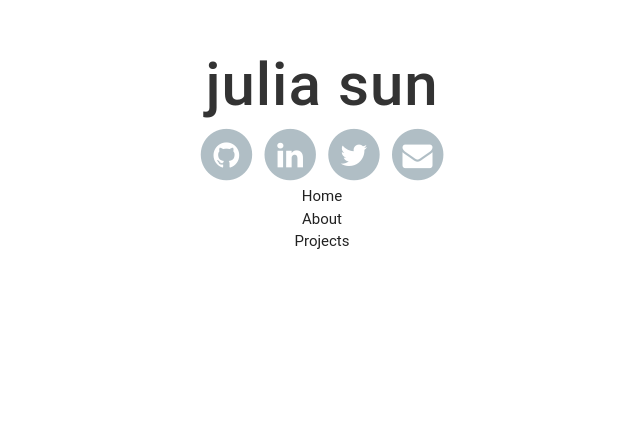
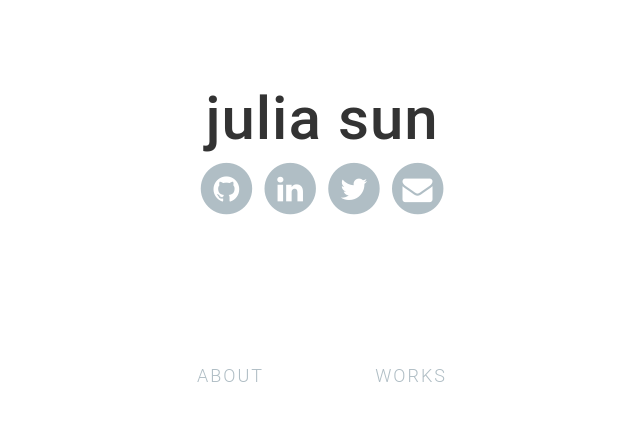
Before and after one commit to jubearsun/jubearsun.github.io, a website: page src/index.html in a window 1280 px wide. Shown: the part 251-672 px from the top of the page, without its empty margins (318-958 px from the left). Drawn offline with nearby package versions, Linux system fonts and the light colour scheme; files that its build step writes are made by us from their sources; files whose address does not match are found by name.

Commit message:
new landing page

```diff
--- a/src/sass/base.scss
+++ b/src/sass/base.scss
@@ -1,5 +1,4 @@
 // Base
-
 *,
 *:after,
 *:before {
--- a/src/sass/pages/_home.scss
+++ b/src/sass/pages/_home.scss
@@ -1,19 +1,24 @@
 // Home
 
 .home-page {
+
+}
+
+.title-container {
     @include vertical-align();
     text-align: center;
     .landing-title {
-        width: 50%;
+        width: 100%;
         margin: 0 auto;
         font-weight: 500;
         color: $black;
         letter-spacing: 1px;
         line-height: 80px;
         font-size: 60px;
+        text-align: center;
     }
     .icons {
-        width: 50%;
+        width: 100%;
         margin: 0 auto;
         .fa-circle {
             color: #b0bec5;
@@ -45,3 +50,35 @@
         }
     }
 }
+
+.navigation-container {
+    position: fixed;
+    bottom: 20%;
+    width: 100%;
+    .navigation {
+        @include cf();
+        margin: 0 auto;
+        width: 250px;
+        .link {
+            text-transform: uppercase;
+            font-size: 18px;
+            font-weight: 300;
+            cursor: pointer;
+            letter-spacing: 2px;
+            color: #b0bec5;
+            transition: color 500ms ease;
+            &:hover {
+                color: $black;
+                transform: rotate(-180deg);
+                direction: rtl;
+                unicode-bidi: bidi-override;
+            }
+            &.left {
+                float: left;
+            }
+            &.right {
+                float: right;
+            }
+        }
+    }
+}
--- a/src/views/home.html
+++ b/src/views/home.html
@@ -1,5 +1,5 @@
-<div class="page-container">
-    <div class="home-page">
+<div class="page-container home-page">
+    <div class="title-container">
         <div class="landing-title">julia sun</div>
         <div class="icons">
             <a href="https://github.com/jubearsun" target="_blank">
@@ -27,10 +27,11 @@
                 </span>
             </a>
         </div>
+    </div>
+    <div class="navigation-container">
         <div class="navigation">
-            <div class="link" ui-sref="home" ui-sref-active="active">Home</div>
-            <div class="link" ui-sref="about">About</div>
-            <div class="link" ui-sref="projects">Projects</div>
+            <div class="link left" ui-sref="about">About</div>
+            <div class="link right" ui-sref="projects">works</div>
         </div>
     </div>
 </div>
```
Also changed, not shown: dist/css/style.min.css, dist/views/home.html, 1 other file.
